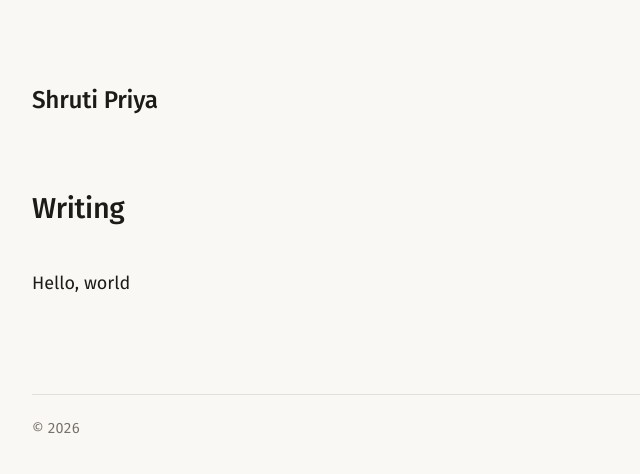
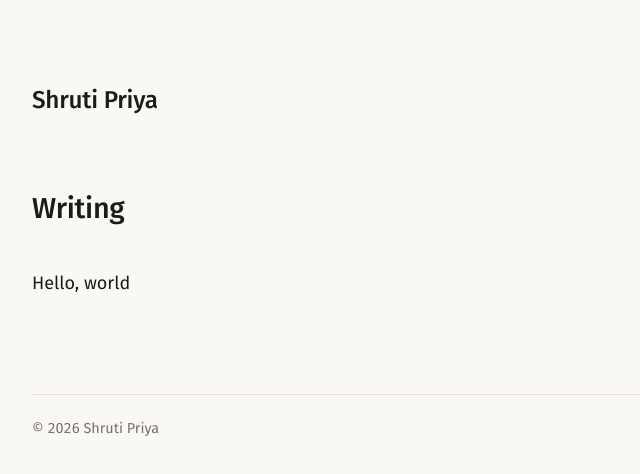
Before and after one commit to ipshruti/ipshruti.github.io, an Astro site: page /blog in a window 1280 px wide. Shown: the full height of the page, 140-780 px from the left. Built offline with nearby package versions, Linux system fonts and the light colour scheme; Astro itself is replaced by a stand-in of ours.

Commit message:
Add name to footer copyright

```diff
--- a/src/layouts/Base.astro
+++ b/src/layouts/Base.astro
@@ -49,7 +49,7 @@ const path = Astro.url.pathname;
 
       {!bare && (
       <footer class="site-footer meta">
-        <span>© {new Date().getFullYear()}</span>
+        <span>© {new Date().getFullYear()} Shruti Priya</span>
         <a href="/rss.xml">rss</a>
       </footer>
       )}
```
